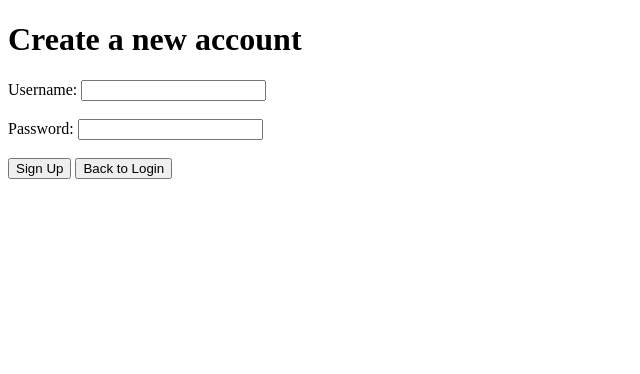
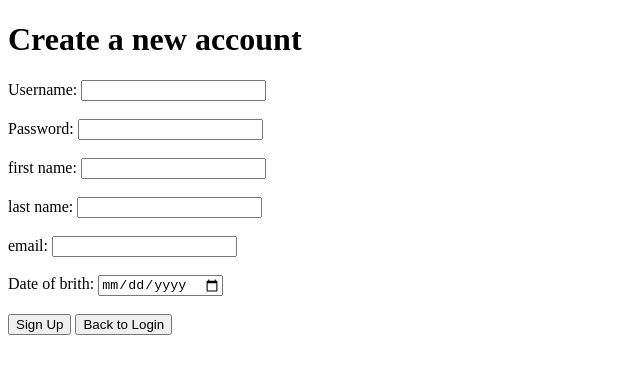
Before and after one commit to H0peXX/SuperNote_maomo, a Flask app: template frontend/templates/signup.html in a window 1280 px wide. Shown: the top 374 px of the page, without its empty margins (0-640 px from the left). Run offline with Flask 3, Linux system fonts and the light colour scheme; the template is opened without the code that fills it, so the values that code supplies are empty.

Commit message:
add label for signup

```diff
--- a/frontend/templates/signup.html
+++ b/frontend/templates/signup.html
@@ -12,6 +12,18 @@
 
         <label for="password">Password:</label>
         <input type="password" id="password" name="password" required /><br><br>
+
+        <label for="fname">first name:</label>
+        <input type="text" id="fname" name="fname" required /><br><br>
+
+        <label for="lname">last name:</label>
+        <input type="text" id="lname" name="lname" required /><br><br>
+
+        <label for="email">email:</label>
+        <input type="email" id="email" name="email" required /><br><br>
+
+        <label for="dob">Date of brith:</label>
+        <input type="date" id="dob" name="dob" required /><br><br>
 
         <button type="submit">Sign Up</button>
         <button type="button" id="login-btn">Back to Login</button>
```
